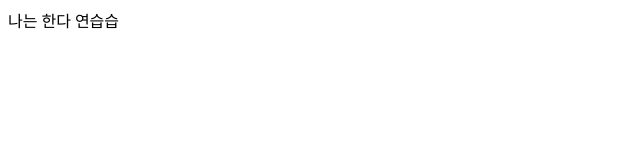
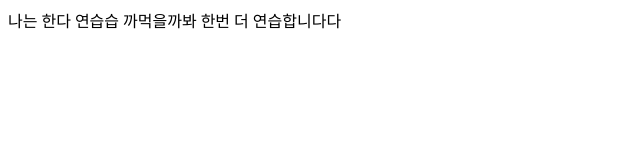
Before and after one commit to qzeeee1/pracatice_sample1, a plain HTML site: page test.html in a window 1280 px wide. Shown: the whole page, without its empty margins (0-640 px from the left). Drawn offline with Linux system fonts and the light colour scheme.

Commit message:
연습했어요

```diff
--- a/test.html
+++ b/test.html
@@ -7,5 +7,6 @@
 </head>
 <body>
   나는 한다 연습습
+  까먹을까봐 한번 더 연습합니다다
 </body>
 </html>
```
